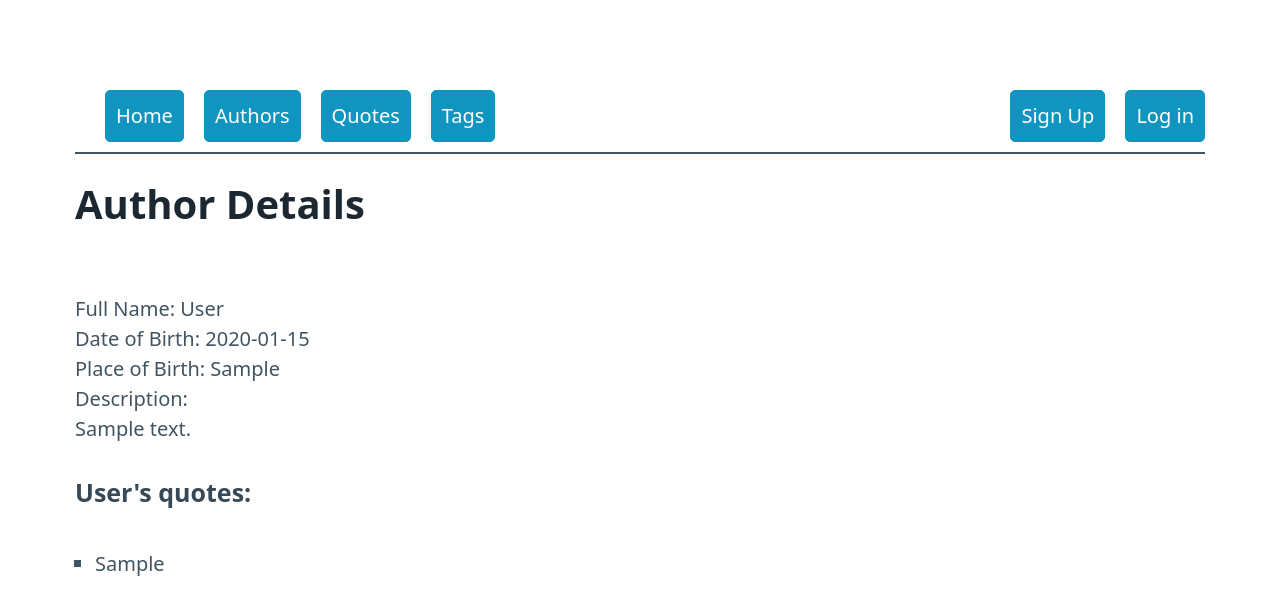
After one commit to rafalradx/quotes-django-repo, a Django app: page /authors/details/1 in a window 1280 px wide. The commit adds this page. Shown: the top 615 px of the page. Run offline with Django 5.2, Linux system fonts and the light colour scheme; tables that the repository leaves empty hold one stand-in row (values such as "Sample post").

Commit message:
add authors list and author's details

```diff
--- /dev/null
+++ b/authors/templates/authors/details.html
@@ -0,0 +1,31 @@
+{% extends "base.html" %}
+
+{% block content %}
+<div class="author-details">
+    <h1>Author Details</h1>
+    <div class="field">
+        <span>Full Name:</span>
+        <span>{{ author.fullname }}</span>
+    </div>
+    <div class="field">
+        <span>Date of Birth:</span>
+        <span>{{ author.born_date }}</span>
+    </div>
+    <div class="field">
+        <span>Place of Birth:</span>
+        <span>{{ author.born_location }}</span>
+    </div>
+    <div class="field">
+        <span>Description:</span>
+        <p>{{ author.description }}</p>
+    </div>
+</div>
+<h4>{{ author.fullname }}'s quotes:</h4>
+{% for quote in quotes %}
+    <ul>
+        <li>
+            <p>{{ quote.quote }}</p>
+        </li>
+    </ul>
+    {% endfor %}
+{% endblock %}
--- a/authors/urls.py
+++ b/authors/urls.py
@@ -6,4 +6,5 @@ app_name = "authors"
 urlpatterns = [
     path("add/", views.add, name="add"),
     path("", views.authors, name="authors"),
+    path("details/<int:author_id>", views.details, name="details"),
 ]
--- a/authors/views.py
+++ b/authors/views.py
@@ -1,12 +1,22 @@
-from django.shortcuts import render, redirect
+from django.shortcuts import get_object_or_404, render, redirect
 from django.http import HttpResponse
-
+from quotesapp.models import Author, Quote
 from authors.forms import AuthorForm
 
 
 # Create your views here.
 def authors(request):
-    return HttpResponse("Authors listed")
+    authors = Author.objects.all()
+
+    return render(request, "authors/display.html", {"authors": authors})
+
+
+def details(request, author_id):
+    author = get_object_or_404(Author, pk=author_id)
+    quotes_by_author = Quote.objects.filter(author_id=author_id)
+    return render(
+        request, "authors/details.html", {"author": author, "quotes": quotes_by_author}
+    )
 
 
 def add(request):
--- a/quotesapp/templates/quotesapp/quote.html
+++ b/quotesapp/templates/quotesapp/quote.html
@@ -2,7 +2,7 @@
 
 {% block content %}
 
-<form method="POST" action="{% url 'quotesapp:quotes' %}">
+<form method="POST" action="{% url 'quotesapp:add' %}">
     {% csrf_token %}
     <div style="padding: 10px">
         <label>Enter quote details:
--- a/quotesapp/views.py
+++ b/quotesapp/views.py
@@ -1,5 +1,5 @@
 from django.shortcuts import redirect, render
-from quotesapp.forms import TagForm, QuoteForm
+from quotesapp.forms import QuoteForm
 from django.http import HttpResponse
 
 
```
Also changed, not shown: authors/templates/authors/display.html (added, +12 -0 lines), quotesapp/forms.py (+0 -9 lines), quotesapp/static/quotesapp/style.css (line endings or trailing spaces).
